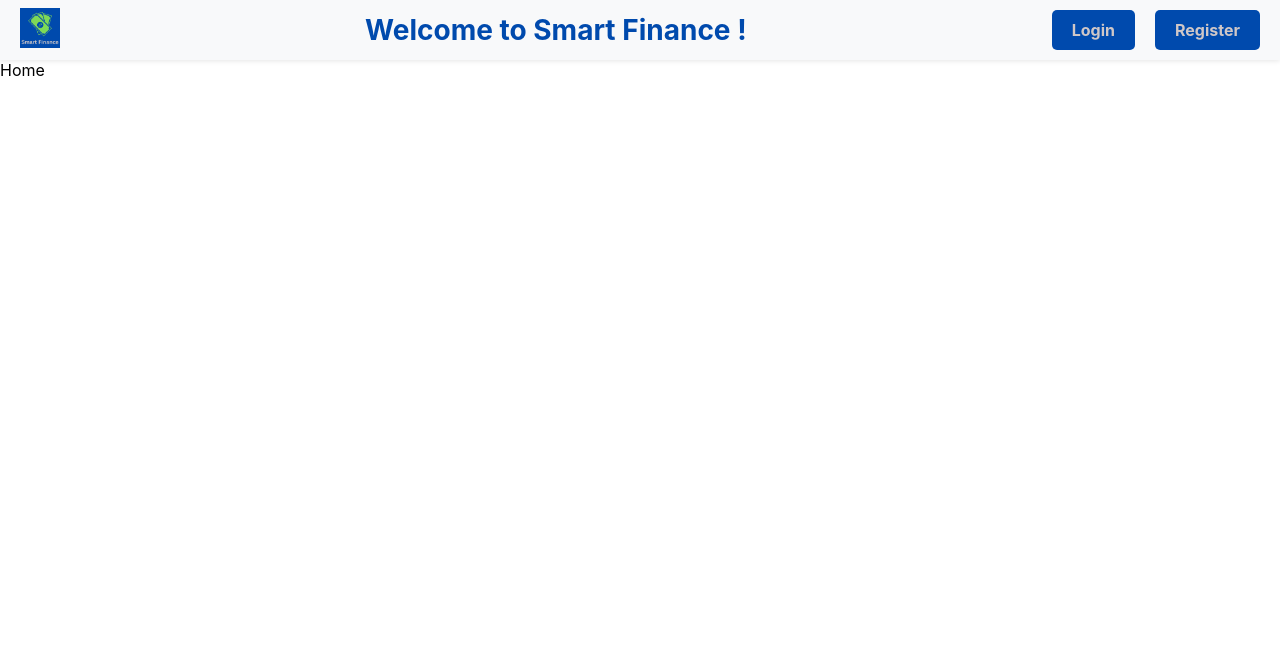
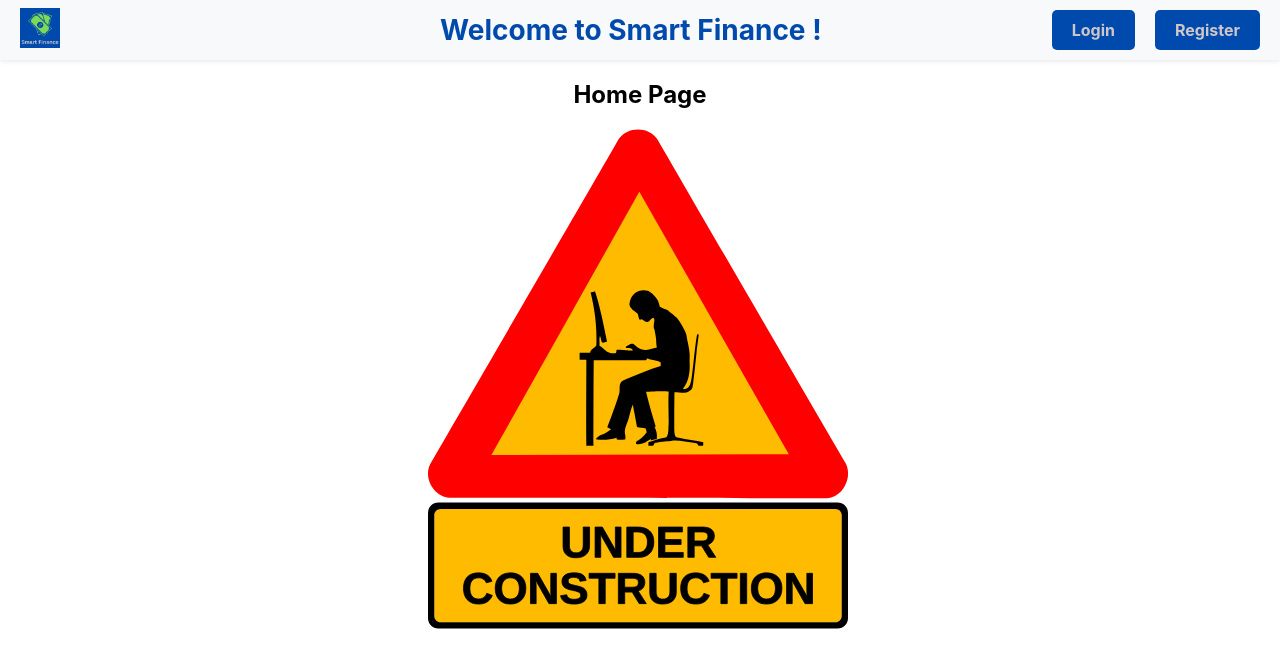
Before and after one commit to diankartsakov/financial-tracker, a React (Create React App) app: page /home in a window 1280 px wide. Shown: the top 668 px of the page. Built offline with nearby package versions, Linux system fonts and the light colour scheme; no server answers.

Commit message:
add svg to homepage, add styles to navigation and homepage

```diff
--- a/src/components/HomeNavigation.css
+++ b/src/components/HomeNavigation.css
@@ -22,9 +22,13 @@
 
 .navbar-links {
   display: flex;
-  margin: 0;
+  margin: 0 0 0 150px;
   padding: 0;
   list-style: none;
+}
+
+.navbar-links:hover {
+    cursor: default;
 }
 
 .navbar-link {
--- a/src/pages/HomePage.js
+++ b/src/pages/HomePage.js
@@ -1,8 +1,17 @@
+import "./homePage.css";
+
+import underConstructionIMG from "../assests/images/under-construction_geek_man.svg"
+
 export default function HomePage () {
 
     return (
         <>
-            <div>Home</div>
+            <div className="homePage">
+                <h2>Home Page</h2>
+                <div className="underConstruction">
+                    <img src={underConstructionIMG} alt=""/>
+                </div>
+            </div>
         </>
     );
 }
--- /dev/null
+++ b/src/pages/homePage.css
@@ -0,0 +1,12 @@
+
+.homePage {
+    display: flex;
+    flex-direction: column;
+    justify-content: center;
+    align-items: center;
+}
+
+.underConstruction {
+    width: 425px;
+    height: 500px;
+}
```
Also changed, not shown: src/assests/images/under-construction_geek_man.svg (added).
